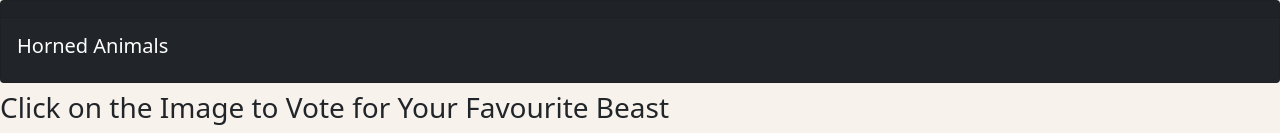
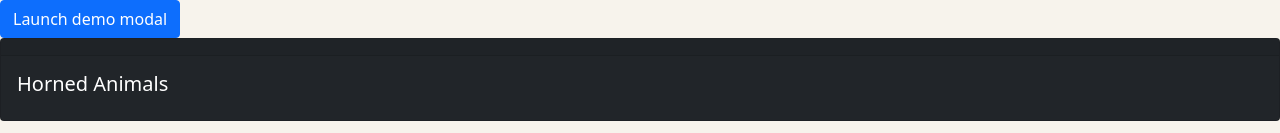
Before and after one commit to rawanazazi12/horned-animals, a React (Create React App) app: page / in a window 1280 px wide. Shown: the top 133 px of the page. Built offline with nearby package versions, Linux system fonts and the light colour scheme.

Commit message:
solving the lab

```diff
--- a/src/App.js
+++ b/src/App.js
@@ -6,41 +6,32 @@ import Main from './components/Main';
 import Header from './components/Header';
 import Footer from './components/Footer';
 import './components/Beast.css';
-import Modal from 'react-bootstrap/Modal';
-import Button from 'react-bootstrap/Button';
+
 
 // import Modal from 'react-bootstrap/Modal';
-// import SelectedBeast from './components/SelectedBeast';
+import SelectedBeast from './components/SelectedBeast';
 
 class App extends React.Component {
+
+  constructor(props){
+    super(props);
+    this.state={
+      show:false
+    };
+  }
 
   render() {
     return (
       <div >
+        <SelectedBeast
+          bb={this.show}
+        />
         <Header />
         <Main
           dataFromJsonFile={Data}
         />
         <Footer />
 
-        <Button variant="primary">
-          Launch demo modal
-        </Button>
-
-        <Modal show={false}>
-          {/* <Modal.Header closeButton> */}
-          <Modal.Title>Modal heading</Modal.Title>
-          {/* </Modal.Header> */}
-          <Modal.Body>Woohoo, you're reading this text in a modal!</Modal.Body>
-          <Modal.Footer>
-            <Button >
-              Close
-            </Button>
-            {/* <Button variant="primary" onClick={handleClose}> */}
-              Save Changes
-            {/* </Button> */}
-          </Modal.Footer>
-        </Modal>
       </div>
     );
   }
--- a/src/components/SelectedBeast.js
+++ b/src/components/SelectedBeast.js
@@ -0,0 +1,46 @@
+import React from 'react';
+import Modal from 'react-bootstrap/Modal';
+import Button from 'react-bootstrap/Button';
+// import ModalHeader from 'react-bootstrap/esm/ModalHeader';
+// import { render } from '@testing-library/react';
+
+class SelectedBeast extends React.Component {
+
+  constructor(props){
+    super(props);
+    this.state={
+      show:false
+    };
+  }
+  handleModal() {
+    this.setState(
+      {
+        show: this.setState({ show: !this.props.show })
+      }
+    );
+  }
+  render() {
+    return (
+      <div>
+        <Button onClick={() => { this.handleModal();}}>
+                    Launch demo modal
+        </Button>
+
+        <Modal show={this.props.show} onHide={()=>this.handleModal}>
+          <Modal.Header closeButten>Modal Head Part</Modal.Header>
+          <Modal.Title>Modal heading</Modal.Title>
+          <Modal.Body>Woohoo, you're reading this text in a modal!</Modal.Body>
+          <Modal.Footer>
+            <Button onClick={() => { this.handleModal();}} >
+                            Close
+            </Button>
+                        Save Changes
+          </Modal.Footer>
+        </Modal>
+      </div>
+    );
+  }
+
+
+}
+export default SelectedBeast;
```
Also changed, not shown: src/components/HornedBeasts.js (+2 -57 lines), src/components/Main.js (+1 -6 lines), 1 other file (tests, documents, lock files or other folders).
